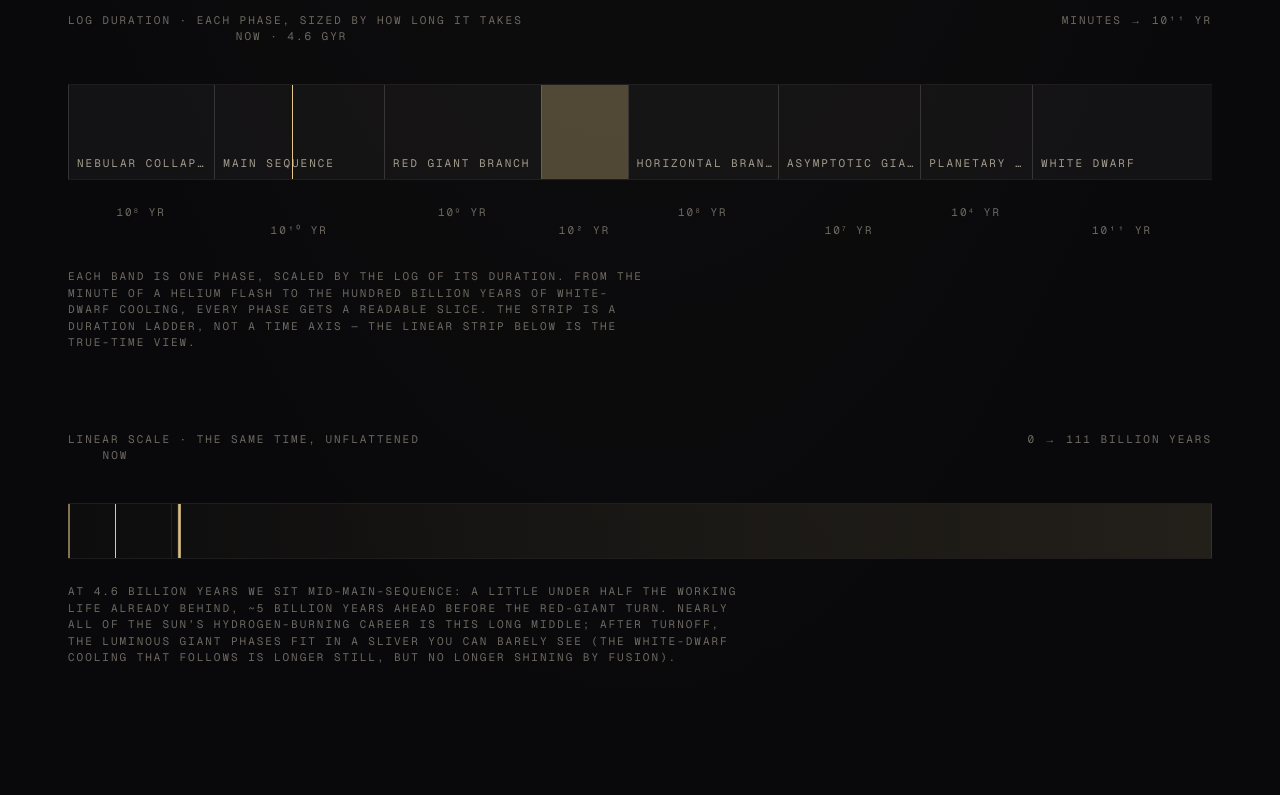
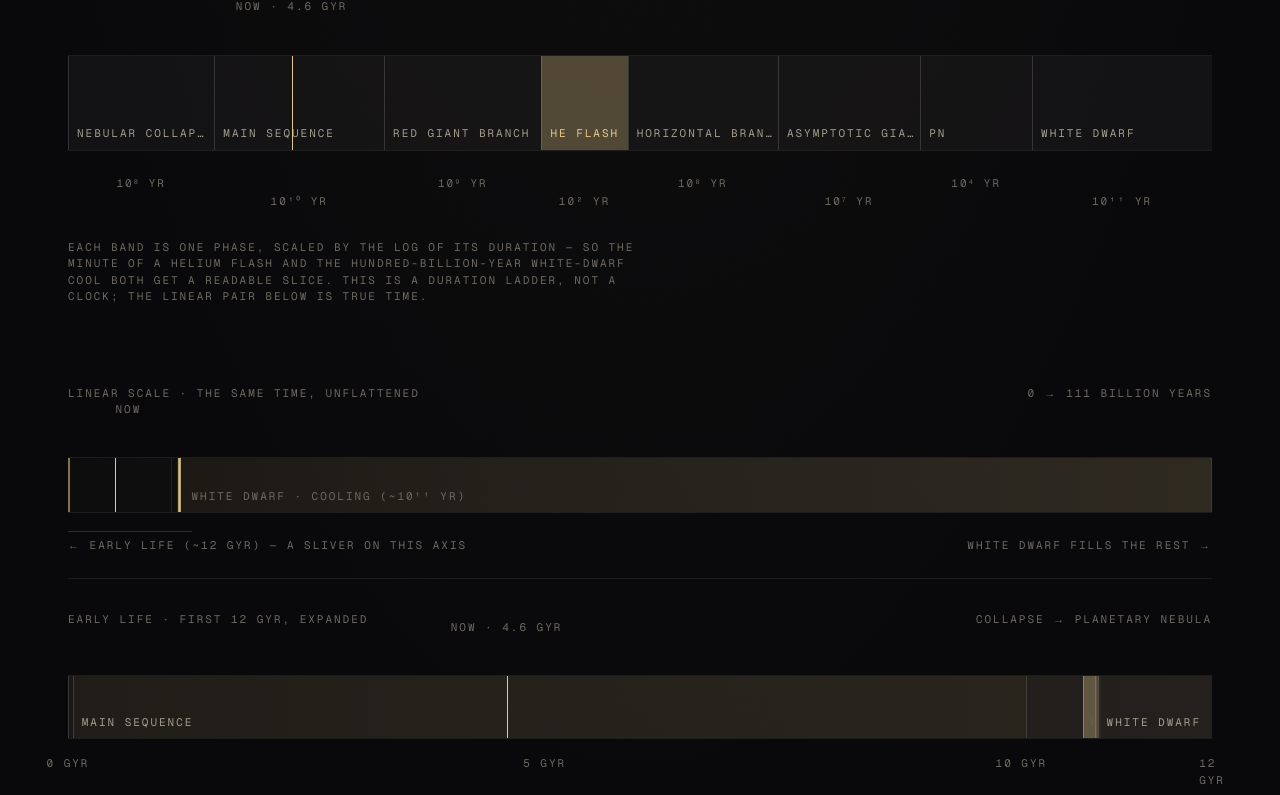
Before and after one commit to Coalescence-Labs/LookingGlass, a Next.js app: page /solar-life-cycle in a window 1280 px wide. Shown: the part 1875-2670 px from the top of the page. Built offline with nearby package versions, Linux system fonts and the light colour scheme; no server answers.

Commit message:
fix(solar): make log/linear timeline contrast readable at a glance
Label the helium-flash band and the white-dwarf-dominated linear axis, and add an early-life zoom so the luminous career isn't a mystery sliver.

```diff
--- a/src/components/solar/StageTimeline.tsx
+++ b/src/components/solar/StageTimeline.tsx
@@ -9,6 +9,7 @@ import {
   formatLogYears,
   stageDurationYears,
   type Stage,
+  type StageId,
 } from "@/lib/solar";
 
 type Props = {
@@ -19,18 +20,52 @@ const MIN_YEARS = 60 / SECONDS_PER_YEAR; // a minute, in years — floor for the
 const LOG_BASE = Math.log10(MIN_YEARS);
 const LOG_OFFSET = 1; // ensures the shortest event gets a visible slice
 
+/** First ~12 Gyr: everything before white-dwarf cooling dominates the linear axis. */
+const EARLY_ZOOM_GYR = 12;
+
+const SHORT_NAME: Partial<Record<StageId, string>> = {
+  collapse: "Collapse",
+  "main-sequence": "Main sequence",
+  rgb: "RGB",
+  "helium-flash": "He flash",
+  "horizontal-branch": "HB",
+  agb: "AGB",
+  "planetary-nebula": "PN",
+  "white-dwarf": "White dwarf",
+};
+
 function logDurationWeight(years: number): number {
   return Math.max(LOG_OFFSET, Math.log10(years) - LOG_BASE + LOG_OFFSET);
 }
 
-function linPos(gyr: number): number {
-  return Math.min(1, Math.max(0, gyr / TOTAL_GYR));
+function linPos(gyr: number, span = TOTAL_GYR): number {
+  return Math.min(1, Math.max(0, gyr / span));
 }
 
-const NAME_INLINE_THRESHOLD = 0.08;
+function bandName(stage: Stage, width: number): string {
+  if (stage.isEvent) return SHORT_NAME[stage.id] ?? stage.name;
+  if (width < 0.11) return SHORT_NAME[stage.id] ?? stage.name;
+  return stage.name;
+}
+
+function bandFill(stage: Stage, active: boolean, emphasis = false): string {
+  if (stage.isEvent) {
+    return active
+      ? "color-mix(in srgb, var(--color-accent) 55%, transparent)"
+      : "color-mix(in srgb, var(--color-accent) 32%, transparent)";
+  }
+  if (active) {
+    return "color-mix(in srgb, var(--color-accent) 16%, transparent)";
+  }
+  if (emphasis) {
+    return "color-mix(in srgb, var(--color-accent) 8%, transparent)";
+  }
+  return "var(--color-glass)";
+}
 
 export function StageTimeline({ activeStageId }: Props) {
   const gradientId = useId();
+  const zoomGradientId = useId();
 
   const logBands = useMemo(() => {
     const weights = STAGES.map((s) => logDurationWeight(stageDurationYears(s)));
@@ -54,6 +89,21 @@ export function StageTimeline({ activeStageId }: Props) {
     [],
   );
 
+  const earlyBands = useMemo(() => {
+    return STAGES.filter((s) => s.startGyr < EARLY_ZOOM_GYR).map((s) => {
+      const end = Math.min(s.startGyr + s.durationGyr, EARLY_ZOOM_GYR);
+      const left = linPos(s.startGyr, EARLY_ZOOM_GYR);
+      const right = linPos(end, EARLY_ZOOM_GYR);
+      return {
+        stage: s,
+        left,
+        width: Math.max(s.isEvent ? 0.012 : 0.004, right - left),
+      };
+    });
+  }, []);
+
+  const earlyEndLin = linPos(EARLY_ZOOM_GYR);
+
   // Two-row stagger so adjacent duration labels don't collide.
   const durationLabels = useMemo(
     () =>
@@ -71,6 +121,7 @@ export function StageTimeline({ activeStageId }: Props) {
     : 0;
   const nowLog = msBand ? msBand.left + msBand.width * msProgress : 0;
   const nowLin = linPos(SUN_CURRENT_AGE_GYR);
+  const nowEarly = linPos(SUN_CURRENT_AGE_GYR, EARLY_ZOOM_GYR);
 
   return (
     <div className="flex flex-col gap-16 md:gap-20">
@@ -97,14 +148,10 @@ export function StageTimeline({ activeStageId }: Props) {
           <div className="relative h-24 border-t border-b border-line">
             {logBands.map(({ stage, left, width }) => {
               const active = activeStageId === stage.id;
-              const showName = width >= NAME_INLINE_THRESHOLD;
-              const fill = stage.isEvent
-                ? active
-                  ? "color-mix(in srgb, var(--color-accent) 55%, transparent)"
-                  : "color-mix(in srgb, var(--color-accent) 32%, transparent)"
-                : active
-                  ? "color-mix(in srgb, var(--color-accent) 16%, transparent)"
-                  : "var(--color-glass)";
+              const label = bandName(stage, width);
+              // Events always get a name — the He-flash band is wide enough to
+              // look intentional but used to sit just under the old inline cutoff.
+              const showName = stage.isEvent || width >= 0.055;
               return (
                 <div
                   key={stage.id}
@@ -112,7 +159,7 @@ export function StageTimeline({ activeStageId }: Props) {
                   style={{
                     left: `${left * 100}%`,
                     width: `${width * 100}%`,
-                    background: fill,
+                    background: bandFill(stage, active),
                     borderLeft: "1px solid var(--color-line-2)",
                   }}
                   aria-hidden
@@ -121,12 +168,12 @@ export function StageTimeline({ activeStageId }: Props) {
                     <span
                       className="type-mono-sm absolute bottom-2 left-2 max-w-[calc(100%-0.75rem)] truncate"
                       style={{
-                        color: active
+                        color: active || stage.isEvent
                           ? "var(--color-accent)"
                           : "var(--color-bone-3)",
                       }}
                     >
-                      {stage.name}
+                      {label}
                     </span>
                   )}
                 </div>
@@ -160,15 +207,14 @@ export function StageTimeline({ activeStageId }: Props) {
         </div>
 
         <p className="type-mono-sm text-bone-3 max-w-xl">
-          Each band is one phase, scaled by the log of its duration. From the
-          minute of a helium flash to the hundred billion years of white-dwarf
-          cooling, every phase gets a readable slice. The strip is a duration
-          ladder, not a time axis — the linear strip below is the true-time
-          view.
+          Each band is one phase, scaled by the log of its duration — so the
+          minute of a helium flash and the hundred-billion-year white-dwarf cool
+          both get a readable slice. This is a duration ladder, not a clock; the
+          linear pair below is true time.
         </p>
       </div>
 
-      {/* ——— Linear strip ——— */}
+      {/* ——— Linear strip + early zoom ——— */}
       <div className="flex flex-col gap-6">
         <div className="flex flex-wrap items-baseline justify-between gap-x-6 gap-y-2">
           <span className="type-mono-sm">
@@ -179,12 +225,13 @@ export function StageTimeline({ activeStageId }: Props) {
           </span>
         </div>
 
+        {/* Full career */}
         <div className="relative pt-8">
           <div
             className="pointer-events-none absolute top-0 z-10"
             style={{ left: `${nowLin * 100}%` }}
           >
-            <span className="type-mono-sm absolute bottom-2 left-0 -translate-x-1/2 whitespace-nowrap text-accent">
+            <span className="type-mono-sm absolute bottom-2 left-0 whitespace-nowrap text-accent">
               Now
             </span>
           </div>
@@ -221,10 +268,11 @@ export function StageTimeline({ activeStageId }: Props) {
             {linBands.map(({ stage, left, width }) => {
               const active = activeStageId === stage.id;
               const tooThin = width < 0.004;
+              const isWd = stage.id === "white-dwarf";
               return (
                 <div
                   key={stage.id}
-                  className="absolute inset-y-0 transition-colors duration-500"
+                  className="absolute inset-y-0 overflow-hidden transition-colors duration-500"
                   style={{
                     left: `${left * 100}%`,
                     width: tooThin ? "2px" : `${width * 100}%`,
@@ -232,15 +280,34 @@ export function StageTimeline({ activeStageId }: Props) {
                       ? "color-mix(in srgb, var(--color-accent) 28%, transparent)"
                       : tooThin
                         ? "color-mix(in srgb, var(--color-accent) 55%, transparent)"
-                        : "transparent",
+                        : isWd
+                          ? "color-mix(in srgb, var(--color-accent) 6%, transparent)"
+                          : "transparent",
                     borderRight: tooThin
                       ? "none"
                       : "1px solid var(--color-line)",
                   }}
                   aria-hidden
-                />
+                >
+                  {isWd && (
+                    <span className="type-mono-sm absolute bottom-2 left-3 text-bone-3">
+                      White dwarf · cooling (~10¹¹ yr)
+                    </span>
+                  )}
+                </div>
               );
             })}
+
+            {/* Bracket under the compressed early life */}
+            <div
+              className="pointer-events-none absolute -bottom-5 h-px"
+              style={{
+                left: 0,
+                width: `${earlyEndLin * 100}%`,
+                background: "var(--color-line-2)",
+              }}
+              aria-hidden
+            />
 
             <div
               className="pointer-events-none absolute inset-y-0 w-px"
@@ -250,15 +317,142 @@ export function StageTimeline({ activeStageId }: Props) {
               }}
             />
           </div>
+
+          <div className="mt-6 flex flex-wrap items-baseline justify-between gap-x-6 gap-y-1">
+            <span className="type-mono-sm text-dim">
+              ← early life (~{EARLY_ZOOM_GYR} Gyr) — a sliver on this axis
+            </span>
+            <span className="type-mono-sm text-dim">
+              white dwarf fills the rest →
+            </span>
+          </div>
+        </div>
+
+        {/* Early-life zoom */}
+        <div className="flex flex-col gap-4 border-t border-line pt-8">
+          <div className="flex flex-wrap items-baseline justify-between gap-x-6 gap-y-2">
+            <span className="type-mono-sm">
+              Early life · first {EARLY_ZOOM_GYR} Gyr, expanded
+            </span>
+            <span className="type-mono-sm text-bone-3">
+              collapse → planetary nebula
+            </span>
+          </div>
+
+          <div className="relative pt-8">
+            <div
+              className="pointer-events-none absolute top-0 z-10"
+              style={{ left: `${nowEarly * 100}%` }}
+            >
+              <span className="type-mono-sm absolute bottom-2 left-0 -translate-x-1/2 whitespace-nowrap text-accent">
+                Now · 4.6 Gyr
+              </span>
+            </div>
+
+            <div className="relative h-16 border-t border-b border-line">
+              <svg
+                width="100%"
+                height="100%"
+                preserveAspectRatio="none"
+                className="absolute inset-0"
+                aria-hidden
+              >
+                <defs>
+                  <linearGradient
+                    id={zoomGradientId}
+                    x1="0"
+                    y1="0"
+                    x2="1"
+                    y2="0"
+                  >
+                    <stop
+                      offset="0"
+                      stopColor="color-mix(in srgb, var(--color-accent) 3%, transparent)"
+                    />
+                    <stop
+                      offset="1"
+                      stopColor="color-mix(in srgb, var(--color-accent) 8%, transparent)"
+                    />
+                  </linearGradient>
+                </defs>
+                <rect
+                  x="0"
+                  y="0"
+                  width="100%"
+                  height="100%"
+                  fill={`url(#${zoomGradientId})`}
+                />
+              </svg>
+
+              {earlyBands.map(({ stage, left, width }) => {
+                const active = activeStageId === stage.id;
+                const showName =
+                  stage.id === "main-sequence" ||
+                  stage.isEvent ||
+                  width >= 0.08;
+                const label = bandName(stage, width);
+                return (
+                  <div
+                    key={stage.id}
+                    className="absolute inset-y-0 overflow-hidden transition-[background] duration-500"
+                    style={{
+                      left: `${left * 100}%`,
+                      width: `${width * 100}%`,
+                      background: bandFill(
+                        stage,
+                        active,
+                        stage.id === "main-sequence",
+                      ),
+                      borderLeft: "1px solid var(--color-line-2)",
+                    }}
+                    aria-hidden
+                  >
+                    {showName && (
+                      <span
+                        className="type-mono-sm absolute bottom-2 left-2 max-w-[calc(100%-0.75rem)] truncate"
+                        style={{
+                          color:
+                            active || stage.isEvent
+                              ? "var(--color-accent)"
+                              : "var(--color-bone-3)",
+                        }}
+                      >
+                        {label}
+                      </span>
+                    )}
+                  </div>
+                );
+              })}
+
+              <div
+                className="pointer-events-none absolute inset-y-0 w-px"
+                style={{
+                  left: `${nowEarly * 100}%`,
+                  background: "var(--color-accent)",
+                }}
+              />
+            </div>
+          </div>
+
+          {/* Tick labels for the zoom */}
+          <div className="relative h-5">
+            {[0, 5, 10, EARLY_ZOOM_GYR].map((gyr) => (
+              <span
+                key={gyr}
+                className="type-mono-sm absolute -translate-x-1/2 text-dim"
+                style={{ left: `${linPos(gyr, EARLY_ZOOM_GYR) * 100}%` }}
+              >
+                {gyr} Gyr
+              </span>
+            ))}
+          </div>
         </div>
 
         <p className="type-mono-sm text-bone-3 max-w-2xl">
-          At 4.6 billion years we sit mid–main-sequence: a little under half the
-          working life already behind, ~5 billion years ahead before the
-          red-giant turn. Nearly all of the sun&rsquo;s hydrogen-burning career
-          is this long middle; after turnoff, the luminous giant phases fit in a
-          sliver you can barely see (the white-dwarf cooling that follows is
-          longer still, but no longer shining by fusion).
+          On a true clock, white-dwarf cooling owns almost the whole bar. The
+          luminous career — Now mid–main-sequence, then a brief giant sequence —
+          is the left-edge sliver expanded above. That contrast is the point of
+          the pair.
         </p>
       </div>
     </div>
```
Also changed, not shown: src/app/solar-life-cycle/page.tsx (+3 -5 lines).
